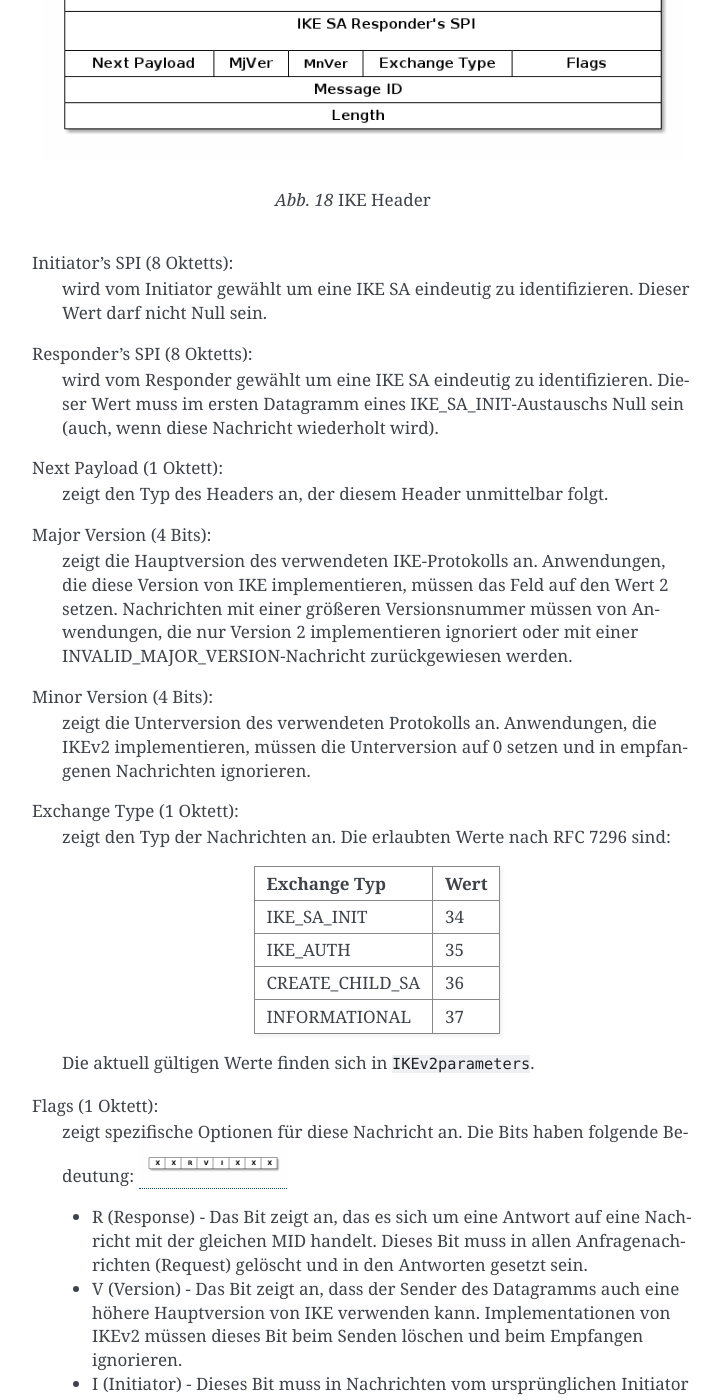
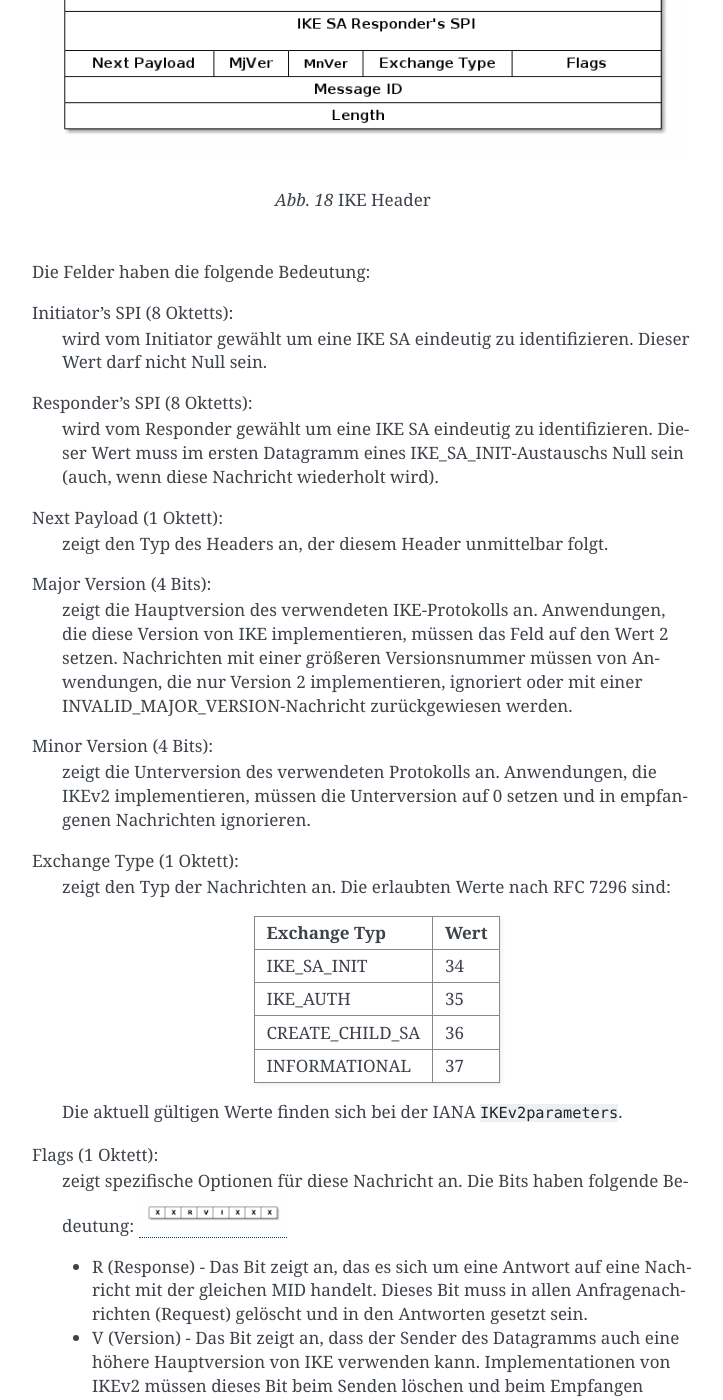
Before and after one commit to matwei-books/Fehlersuche-bei-IPsec-VPN-mit-IKEv2, a Sphinx documentation site: the page built from source/anhang/datagram-header.rst, in a window 1280 px wide and 1400 px high, scrolled down 695 px. Shown: the whole window, without its empty margins (388-1111 px from the left). Built offline with Sphinx 7.4.7, drawn with Linux system fonts in a browser that asks for light colours; cross-references to code outside the pages are shown as plain code; some of the changed text lies outside the part shown.

Commit message:
Text überarbeitet

```diff
--- a/source/anhang/datagram-header.rst
+++ b/source/anhang/datagram-header.rst
@@ -46,6 +46,8 @@ ohne vorangehenden UDP-Header und Non-ESP-Marker.
    :name: ipsec-ike-datagram
 
    IKE Header
+
+Die Felder haben die folgende Bedeutung:
 
 Initiator’s SPI (8 Oktetts):
   wird vom Initiator gewählt um eine IKE SA eindeutig zu identifizieren.
@@ -65,7 +67,8 @@ Major Version (4 Bits):
   Anwendungen, die diese Version von IKE implementieren,
   müssen das Feld auf den Wert 2 setzen.
   Nachrichten mit einer größeren Versionsnummer müssen von Anwendungen,
-  die nur Version 2 implementieren ignoriert
+  die nur Version 2 implementieren,
+  ignoriert
   oder mit einer INVALID_MAJOR_VERSION-Nachricht zurückgewiesen werden.
 
 Minor Version (4 Bits):
@@ -87,7 +90,7 @@ Exchange Type (1 Oktett):
   INFORMATIONAL   37
   =============== ====
 
-  Die aktuell gültigen Werte finden sich in :cite:`IKEv2parameters`.
+  Die aktuell gültigen Werte finden sich bei der IANA :cite:`IKEv2parameters`.
 
 Flags (1 Oktett):
   zeigt spezifische Optionen für diese Nachricht an.
@@ -170,18 +173,19 @@ Next Payload (1 Oktett):
   verschlüsselte Payload, die immer als letzte in der Kette eingefügt
   werden muss.
 
-  Eine verschlüsselte Payload enthält selbst Datenstrukturen in Form
-  von Payloads mit generischen Payload Headern. Bei einer
-  verschlüsselten Payload verweist das Feld *Next Payload* auf den Typ
+  Eine verschlüsselte Payload enthält selbst wiederum
+  Datenstrukturen in Form von Payloads mit generischen Payload Headern.
+  Hier verweist das Feld *Next Payload* auf den Typ
   der ersten enthaltenen Payload und das *Next Payload* Feld der
   letzten enthaltenen Payload ist 0.
 
-  Die aktuell gültigen Werte finden sich in :cite:`IKEv2parameters`.
+  Die aktuell gültigen Werte
+  finden sich bei der IANA :cite:`IKEv2parameters`.
 
   Payload-Typen 1-31 sollen auch in Zukunft nicht verwendet werden, so
   dass es keine Überschneidung mit IKEv1 gibt.
 
-  Die Payload-Typen nach RFC 7296 (Details: Abschnitt 3.2 bis 3.16) sind:
+  Die Payload-Typen nach RFC 7296 (beschrieben in Abschnitt 3.2 bis 3.16) sind:
 
   ============================ ======== =====
   Next Payload Type            Notation Value
```
Also changed, not shown: other parts of source/anhang/datagram-header.rst (+2 -2 lines).
